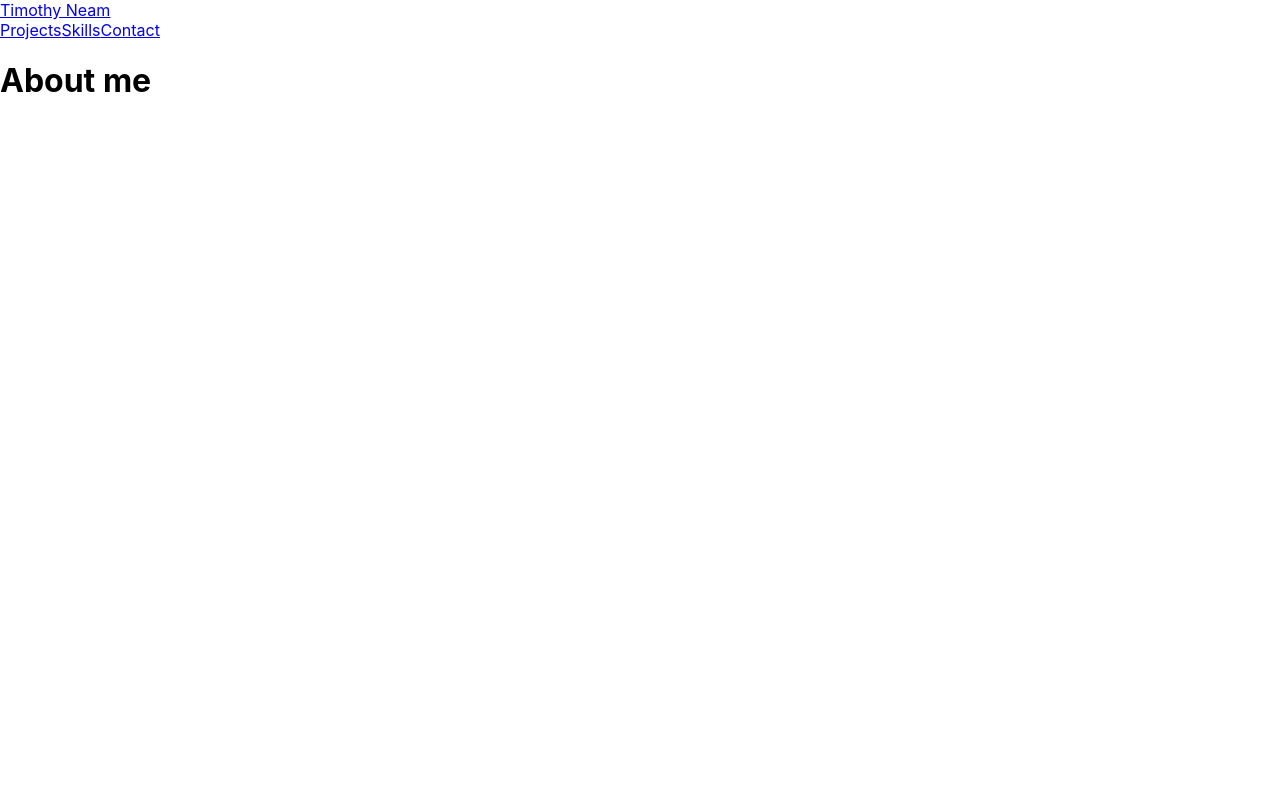
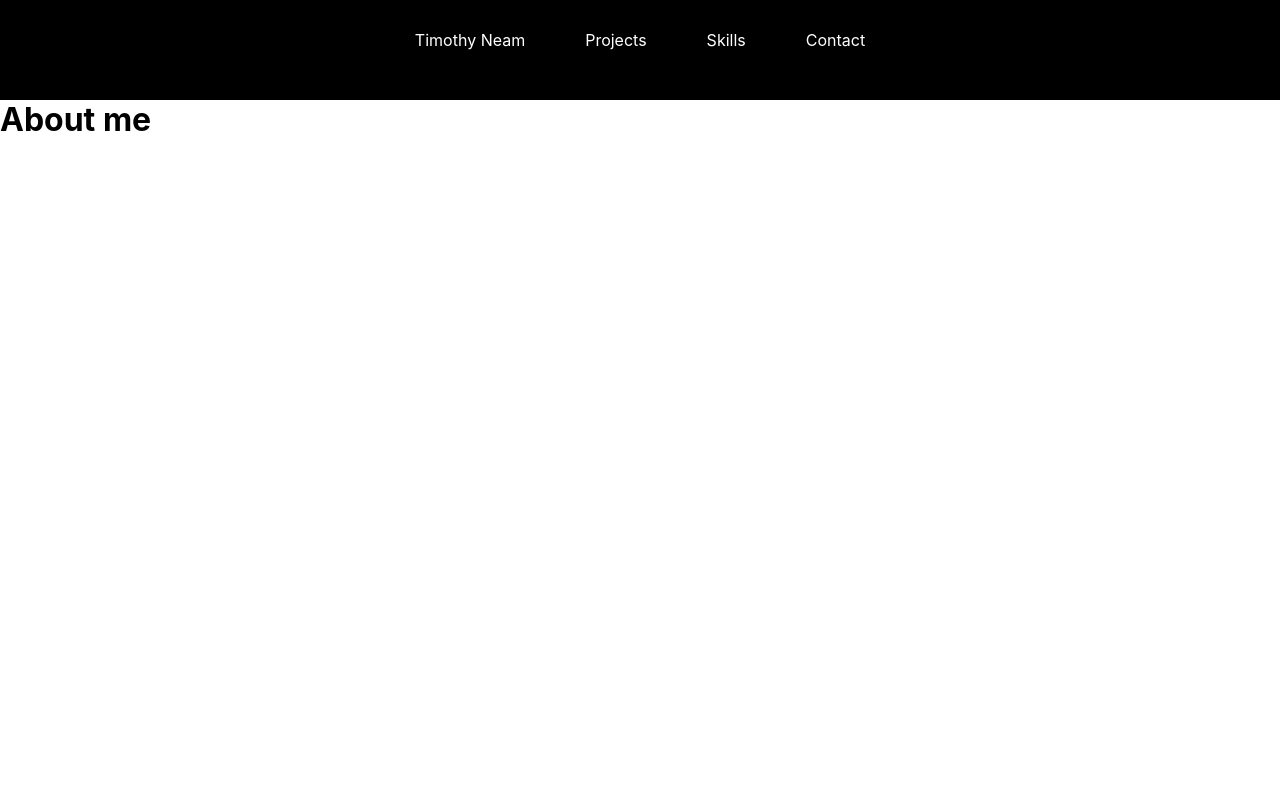
Before and after one commit to timneam/SinglePagePortfolio, a React (Create React App) app in the folder single-page-portfolio/: page / in a window 1280 px wide. Shown: the top 800 px of the page. Built offline with nearby package versions, Linux system fonts and the light colour scheme.

Commit message:
Designed Nav bar halfway

```diff
--- a/single-page-portfolio/src/components/About.css
+++ b/single-page-portfolio/src/components/About.css
@@ -1,3 +1,4 @@
 .about-container {
     height: 1000px;
+    margin-top: 100px;
 }
--- a/single-page-portfolio/src/components/Navbar.css
+++ b/single-page-portfolio/src/components/Navbar.css
@@ -0,0 +1,30 @@
+.nav-bar {
+    height: 100px;
+    background-color: black;
+    position: fixed;
+    top: 0;
+    width: 100%;
+}
+
+.nav-items {
+    text-align: center;
+    justify-content: center;
+    align-items: center;
+    display: flex;
+}
+
+.nav-items a {
+    padding: 30px;
+    color: white;
+    text-decoration: none;
+}
+
+.nav-items a:hover {
+    border-bottom: 10px;
+    border-spacing: 10px;
+    border-color: white;
+}
+
+.nav-item a:active {
+    border-bottom-color: white;
+}
--- a/single-page-portfolio/src/components/Navbar.js
+++ b/single-page-portfolio/src/components/Navbar.js
@@ -1,15 +1,13 @@
 import React from "react";
+import "./Navbar.css";
 
 export default function Navbar() {
   return (
-    <header className="bg-gray-800 md:sticky top-0 z-10">
-      <div className="container mx-auto flex flex-wrap p-5 flex-col md:flex-row items-center">
-        <a className="title-font font-medium text-white mb-4 md:mb-0">
-          <a href="#about" className="ml-3 text-xl">
+    <header className="nav-bar">
+        <nav className="nav-items">
+        <a href="#about">
             Timothy Neam
           </a>
-        </a>
-        <nav className="md:mr-auto md:ml-4 md:py-1 md:pl-4 md:border-l md:border-gray-700	flex flex-wrap items-center text-base justify-center">
           <a href="#projects">
             Projects
           </a>
@@ -20,7 +18,6 @@ export default function Navbar() {
             Contact
           </a>
         </nav>
-      </div>
     </header>
   );
 }
```
